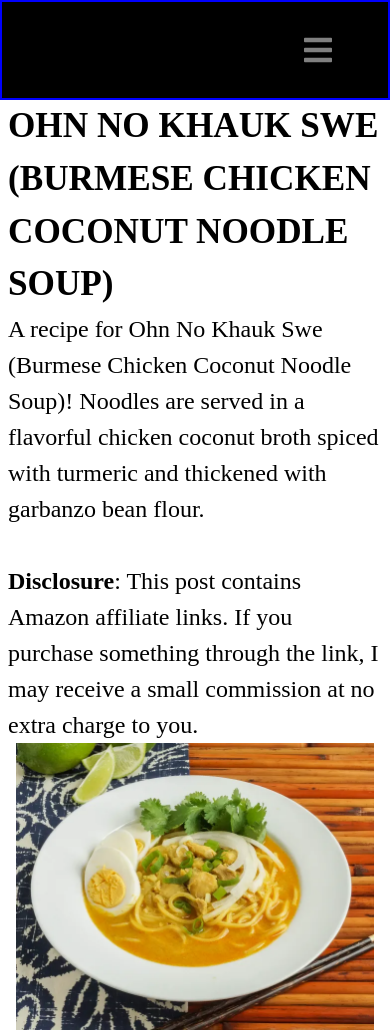
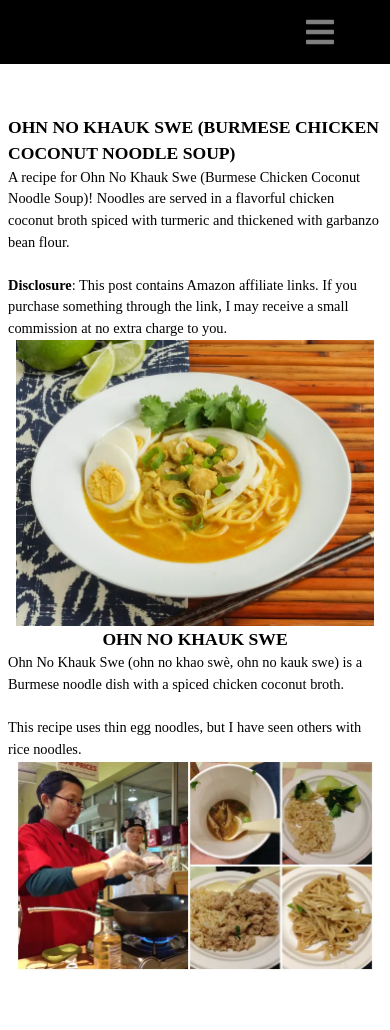
Before and after one commit to aungmintun1/HTML-projects, a PHP site: page / in a window 390 px wide. After the commit the page ends 970 px from the top, so only its background shows below. Run offline with PHP 8.4, Linux system fonts and the light colour scheme.

Commit message:
added new sections to food blog and making it responsive

```diff
--- a/foodBlog/index.html
+++ b/foodBlog/index.html
@@ -47,16 +47,20 @@
 
     </section>
 
-    <!-- <section class="history">
+    <section class="history container">
         <h1>OHN NO KHAUK SWE</h1>
 
         <p>Ohn No Khauk Swe (ohn no khao swè, ohn no kauk swe) is a Burmese noodle dish with a spiced chicken coconut broth.
             <br><br>
             This recipe uses thin egg noodles, but I have seen others with rice noodles.</p>
 
-        <img src="cooking.webp" alt="">
+        <img class= "container" src="cooking.webp" alt="">
 
     </section>
+
+    <!--
+
+
 
     <section class="recipe">
         <h2> Ohn No Khauk Swe (Burmese Chicken Coconut Noodle Soup)</h2>
--- a/foodBlog/style/about.css
+++ b/foodBlog/style/about.css
@@ -13,6 +13,8 @@ line-height: 1.5;
     display: flex;
     align-items: center;
     flex-direction: column;
+
+    margin-top: 50px;
 }
 .about h1{
     font-size: 2.2rem;
@@ -66,6 +68,16 @@ line-height: 1.5;
     .container {
       max-width: 475px;
     }
+
+    .about h1{
+      font-size: 1.5rem;
+    }
+
+    .about p {
+
+      max-width: 75ch;
+      font-size: 1rem;
+    }
   }
 
   /* xs */
@@ -73,4 +85,13 @@ line-height: 1.5;
     .container {
       width: 100%;
     }
+
+    .about h1{
+      font-size: 1.1rem;
+    }
+
+    .about p {
+      max-width: 60ch;
+      font-size: .9rem;
+    }
   }
--- a/foodBlog/style/header.css
+++ b/foodBlog/style/header.css
@@ -30,9 +30,9 @@ nav{
   display: flex;
   justify-content: center;
   align-items: center;
-  padding-top: 2rem;
-  padding-bottom: 2rem;
-  border: solid blue 2px;
+  padding-top: 1.5rem;
+  padding-bottom: 1.5rem;
+
 }
 
 ul{
@@ -47,7 +47,8 @@ ul{
 
 
 a{
-    color: red;
+    color: white;
+    font-size: 1.3rem;;
     text-decoration: none;
     font-weight:600;
 
@@ -100,8 +101,6 @@ a{
     justify-content: end;
   }
 
-
-
   }
 
   /* md */
@@ -109,9 +108,6 @@ a{
     .container {
       max-width: 640px;
     }
-
-
-
 
 
   }
@@ -122,25 +118,20 @@ a{
       max-width: 475px;
     }
 
-
-
-
-
-
-
   }
 
   /* xs */
   @media (max-width: 475px) {
     .container {
       width: 100%;
+    }
+
+    .header{
+
+      padding-top: 1rem;
+      padding-bottom: 1rem;
 
     }
 
 
-
-
-
-
-
   }
--- a/foodBlog/style/history.css
+++ b/foodBlog/style/history.css
@@ -11,3 +11,63 @@
     max-width: 75ch;
     font-size: 1.5rem;
 }
+
+
+.container {
+    max-width: 1536px;
+    margin-left: auto;
+    margin-right: auto;
+    padding-left: 0.5rem;
+    padding-right: 0.5rem;
+  }
+
+  /* 2xl */
+  @media (max-width: 1536px) {
+    .container {
+      max-width: 1280px;
+    }
+  }
+
+  /* xl */
+  @media (max-width: 1280px) {
+    .container {
+      max-width: 1024px;
+    }
+  }
+
+  /* lg */
+  @media (max-width: 1024px) {
+    .container {
+      max-width: 768px;
+    }
+  }
+
+  /* md */
+  @media (max-width: 768px) {
+    .container {
+      max-width: 640px;
+    }
+  }
+
+  /* sm */
+  @media (max-width: 640px) {
+    .container {
+      max-width: 475px;
+    }
+  }
+
+  /* xs */
+  @media (max-width: 475px) {
+    .container {
+      width: 100%;
+    }
+
+    .history h1{
+        font-size: 1.1rem;
+      }
+
+      .history p {
+        max-width: 60ch;
+        font-size: .9rem;
+      }
+  }
```
Also changed, not shown: RE-site-copy/style/header.css (added, +97 -0 lines), RE-site-copy/style/about.css (added).
